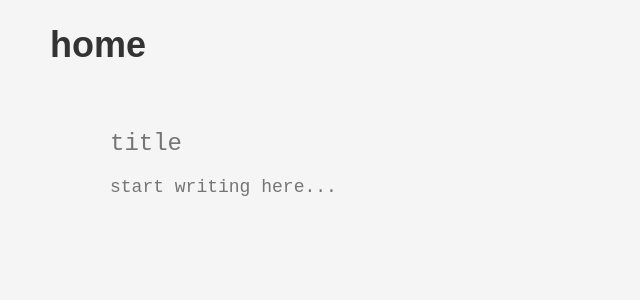
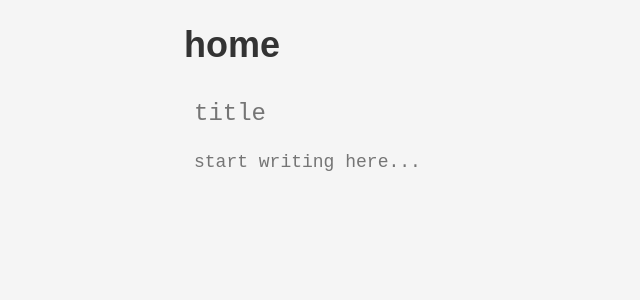
Before and after one commit to sbsto/knowledge, a React (Create React App) app in the folder client/: page / in a window 1280 px wide. Shown: the top 300 px of the page, without its empty margins (0-640 px from the left). Built offline with nearby package versions, Linux system fonts and the light colour scheme.

Commit message:
refactor components with material-ui convention

```diff
--- a/client/src/App.tsx
+++ b/client/src/App.tsx
@@ -1,21 +1,26 @@
 import React from 'react';
+import { Container, Grid } from '@material-ui/core'
 import './styles/App.css';
 import { DocView } from './components/'
 
 function App() {
   return (
-    <div className="App">
-      <div className="header">
+    <Container className="App" maxWidth="md">
+      {/* Instead of the below, we will have a funcitonal header component.
+          This is just a placeholder. I think the material-ui "App Bar" component
+          could look really nice here.
+      */}
+      <Grid className="header">
         <h1>home</h1>
-      </div>
-      <div className="App-main-content">
+      </Grid>
+      <Grid>
         <DocView />
         {/* here, we'll have 2 components:
           one for navigation between docs (left)
           one for viewing the doc and editing it.
          */}
-      </div>
-    </div>
+      </Grid>
+    </Container>
   );
 }
 
--- a/client/src/components/DocBody.tsx
+++ b/client/src/components/DocBody.tsx
@@ -1,5 +1,5 @@
 import React from 'react'
-import { TextareaAutosize } from '@material-ui/core'
+import { Container, TextareaAutosize } from '@material-ui/core'
 import '../styles/DocBody.css'
 
 interface DocBodyProps {
@@ -21,7 +21,6 @@ function DocBody(props: DocBodyProps) {
     }
 
     return (
-        <div className="DocBody">
         <TextareaAutosize
             className="DocBody-textbox"
             placeholder="start writing here..."
@@ -30,7 +29,6 @@ function DocBody(props: DocBodyProps) {
             onKeyDown={keyPressed}
             autoFocus
         />
-        </div>
     )
 }
 
--- a/client/src/components/DocView.tsx
+++ b/client/src/components/DocView.tsx
@@ -1,5 +1,5 @@
 import React, { useState } from 'react'
-import { TextareaAutosize } from '@material-ui/core'
+import { Grid, TextareaAutosize } from '@material-ui/core'
 import '../styles/DocView.css'
 import { DocBody } from './'
 
@@ -45,7 +45,7 @@ function DocView() {
     })
 
     return (
-        <div className="DocView">
+        <Grid className="DocView">
             <TextareaAutosize
                 className="DocView-title"
                 placeholder="title"
@@ -56,7 +56,7 @@ function DocView() {
                 })}
             />
             {fullBody}
-        </div>
+        </Grid>
     )
 }
 
--- a/client/src/styles/App.css
+++ b/client/src/styles/App.css
@@ -1,19 +1,6 @@
 .App {
   font-family: Arial, Helvetica, sans-serif;
   color: #333333;
-  display: flex;
-  flex-direction: column;
-  background-color: whitesmoke;
   min-height: 100vh;
   font-size: calc(10px + 1vmin);
-  padding-left: 50px;
 }
-
-.App-main-content {
-  display: flex;
-  flex-direction: row;
-}
-
-.header {
-  text-align: left;
-}
--- a/client/src/styles/DocView.css
+++ b/client/src/styles/DocView.css
@@ -1,14 +1,7 @@
 .DocView {
-    width: 55%;
     background-color: white;
-    padding-left: 50px;
-    padding-right: 50px;
-    padding-top: 30px;
     color: #333333;
-    /* border: 0.5px solid #dddddd; */
     background-color: whitesmoke;
-    display: flex;
-    flex-direction: column;
 }
 
 .DocView-title {
--- a/client/src/styles/index.css
+++ b/client/src/styles/index.css
@@ -5,4 +5,5 @@ body {
     sans-serif;
   -webkit-font-smoothing: antialiased;
   -moz-osx-font-smoothing: grayscale;
+  background-color: whitesmoke;
 }
```
Lines whose indentation alone changed are shown as unchanged.
